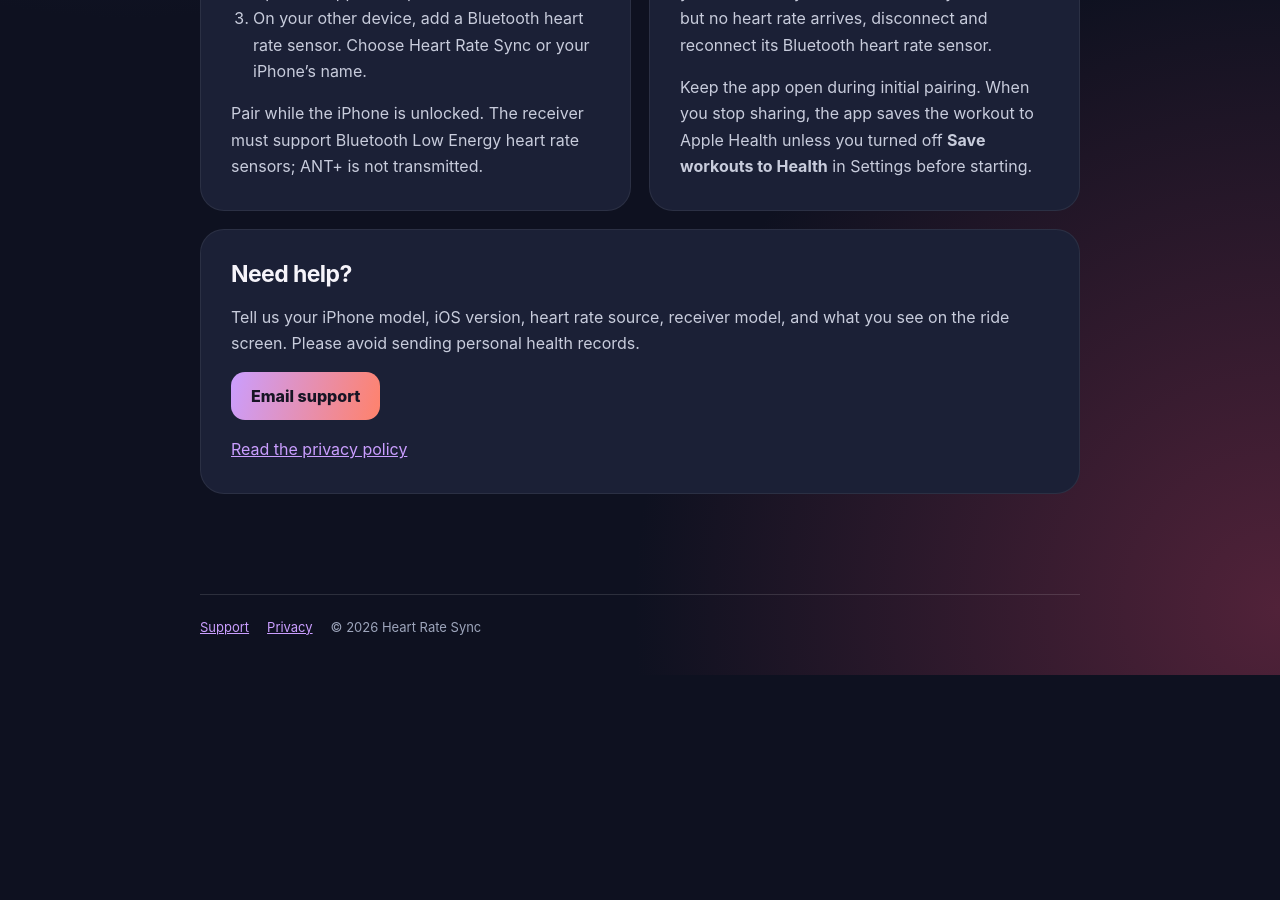
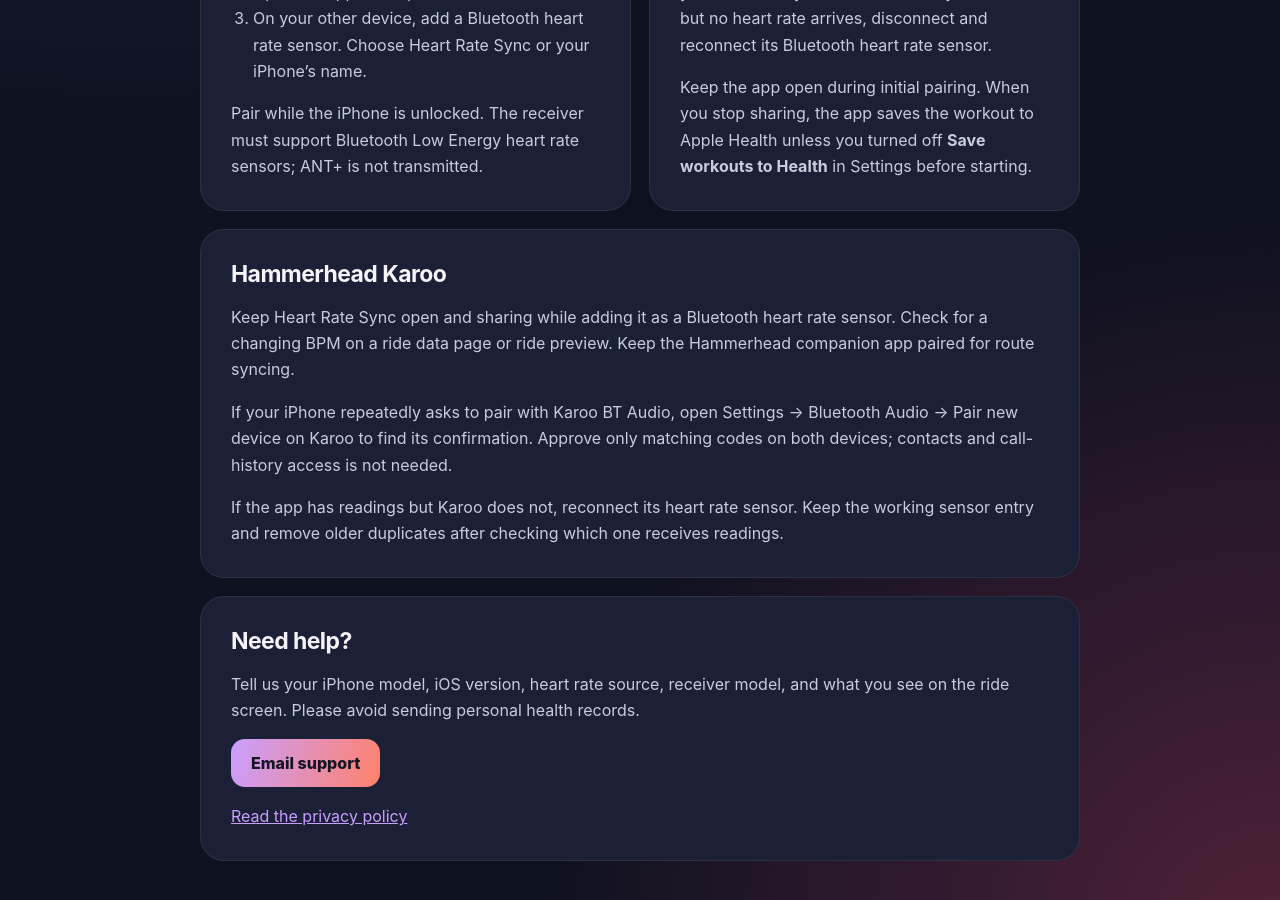
Before and after one commit to rorydbain/rorydbain.github.io, a Jekyll site: the page built from heart-rate-sync.html, in a window 1280 px wide and 900 px high, scrolled down 648 px. Built offline with Jekyll 4.4.1, drawn with Linux system fonts in a browser that asks for light colours; before the commit the page ends 1323 px from its top, so only the background shows below that.

Commit message:
Document Karoo pairing and local connection diagnostics

```diff
--- a/heart-rate-sync-privacy.html
+++ b/heart-rate-sync-privacy.html
@@ -19,7 +19,7 @@
     </nav>
   </header>
   <main>
-    <div class="eyebrow">Last updated 6 November 2026</div>
+    <div class="eyebrow">Last updated 8 November 2026</div>
     <h1>Privacy policy</h1>
     <p class="lede">Heart Rate Sync is designed to keep your workout data on your devices and under your control.</p>
     <div class="grid">
@@ -36,6 +36,10 @@
         <p>If you enable Apple Music controls, the app reads the current song and controls playback on your iPhone. Connection and missing-reading alerts use local notifications.</p>
       </section>
       <section class="card wide">
+        <h2>Connection troubleshooting</h2>
+        <p>A bounded connection history is stored locally on your iPhone. It records event times and counts, without heart rate values or device identifiers. You can export a snapshot from Settings → Connection diagnostics if you choose to share it for troubleshooting. The app does not send this history automatically.</p>
+      </section>
+      <section class="card wide">
         <h2>Accounts, servers, and control</h2>
         <p>The app has no account, analytics, or app server, and its developer does not upload or retain your workout data. You can stop Bluetooth heart rate updates by tapping <strong>Stop Sharing</strong>. You can change Health, Bluetooth, Music, and notification access in iPhone Settings.</p>
         <p>For privacy questions, contact <a href="mailto:rorydbain@gmail.com?subject=Heart%20Rate%20Sync%20privacy">rorydbain@gmail.com</a>.</p>
--- a/heart-rate-sync.html
+++ b/heart-rate-sync.html
@@ -38,6 +38,12 @@
         <p>Keep the app open during initial pairing. When you stop sharing, the app saves the workout to Apple Health unless you turned off <strong>Save workouts to Health</strong> in Settings before starting.</p>
       </section>
       <section class="card wide">
+        <h2>Hammerhead Karoo</h2>
+        <p>Keep Heart Rate Sync open and sharing while adding it as a Bluetooth heart rate sensor. Check for a changing BPM on a ride data page or ride preview. Keep the Hammerhead companion app paired for route syncing.</p>
+        <p>If your iPhone repeatedly asks to pair with Karoo BT Audio, open Settings → Bluetooth Audio → Pair new device on Karoo to find its confirmation. Approve only matching codes on both devices; contacts and call-history access is not needed.</p>
+        <p>If the app has readings but Karoo does not, reconnect its heart rate sensor. Keep the working sensor entry and remove older duplicates after checking which one receives readings.</p>
+      </section>
+      <section class="card wide">
         <h2>Need help?</h2>
         <p>Tell us your iPhone model, iOS version, heart rate source, receiver model, and what you see on the ride screen. Please avoid sending personal health records.</p>
         <a class="button" href="mailto:rorydbain@gmail.com?subject=Heart%20Rate%20Sync%20support">Email support</a>
```
